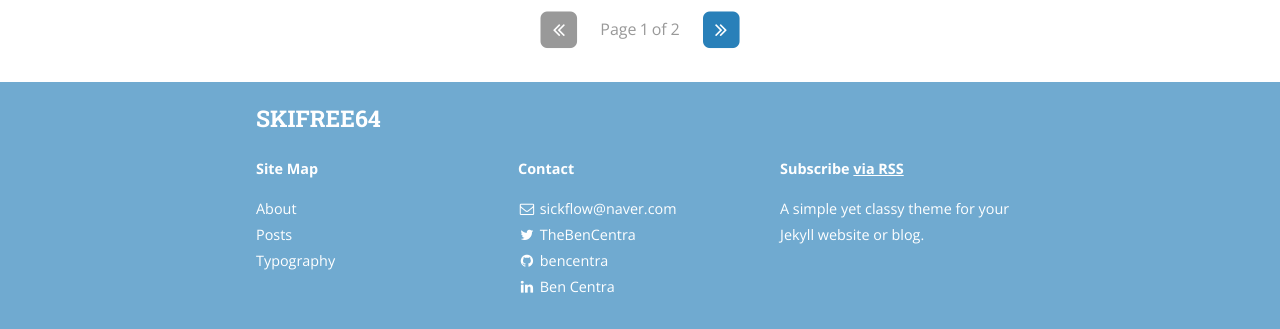
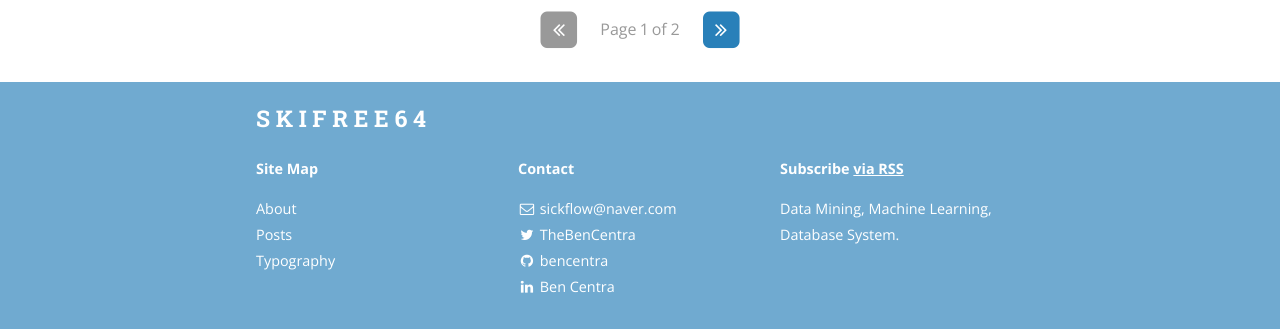
Before and after one commit to skifree64/skifree64.github.io, a Jekyll site: the page built from index.html, in a window 1280 px wide and 900 px high, scrolled down 1275 px. Shown: the part 568-897 px from the top of the window. Built offline with Jekyll 4.4.1, drawn with Linux system fonts in a browser that asks for light colours; nearby versions of some CDN libraries; the list of posts is cut into pages by our own code; some of the changed text lies outside the part shown.

Commit message:
config_mod_0

```diff
--- a/_config.yml
+++ b/_config.yml
@@ -9,18 +9,18 @@ exclude:
   - "/vendor/"
 
 # Site settings
-title: SKIFREE64
+title: S K I F R E E 6 4
 subtitle: "Data Science"
 email: sickflow@naver.com
 name: Hyunsik Yoo
 description: >
-  A simple yet classy theme for your Jekyll website or blog.
+  Data Mining, Machine Learning, Database System.
 # Base URL of site (i.e. /blog). It should always start with a slash,
 # and never end with a slash. Set it to a blank value if hosting at the
 # root of your server.
 baseurl: "" # the subpath of your site, e.g. /blog/
 url: "" # the base hostname & protocol for your site
-cover: "/assets/header_image.jpg"
+cover: "/assets/header_image0.jpg"
 logo: "/assets/logo.png"
 
 # Build settings
@@ -81,14 +81,14 @@ social:
     username: TheBenCentra
     url: https://twitter.com/TheBenCentra
     desc: Follow me on Twitter
-    share: true
+    share: false
 
   - name: Facebook
     icon: facebook
     username: thebencentra
     url: ""
     desc: Friend me on Facebook
-    share: true
+    share: false
 
   - name: GitHub
     icon: github
@@ -102,7 +102,7 @@ social:
     username: Ben Centra
     url: https://www.linkedin.com/pub/ben-centra/47/769/60a
     desc: Connect with me on LinkedIn
-    share: true
+    share: false
 
   - name: Google+
     icon: google-plus
@@ -130,7 +130,7 @@ social:
     username: ""
     url: ""
     desc: Follow me on Pinterest
-    share: true
+    share: false
 
   - name: SoundCloud
     icon: soundcloud
```
Also changed, not shown: assets/header_image0.jpg (added), assets/header_image1.jpg (added).
